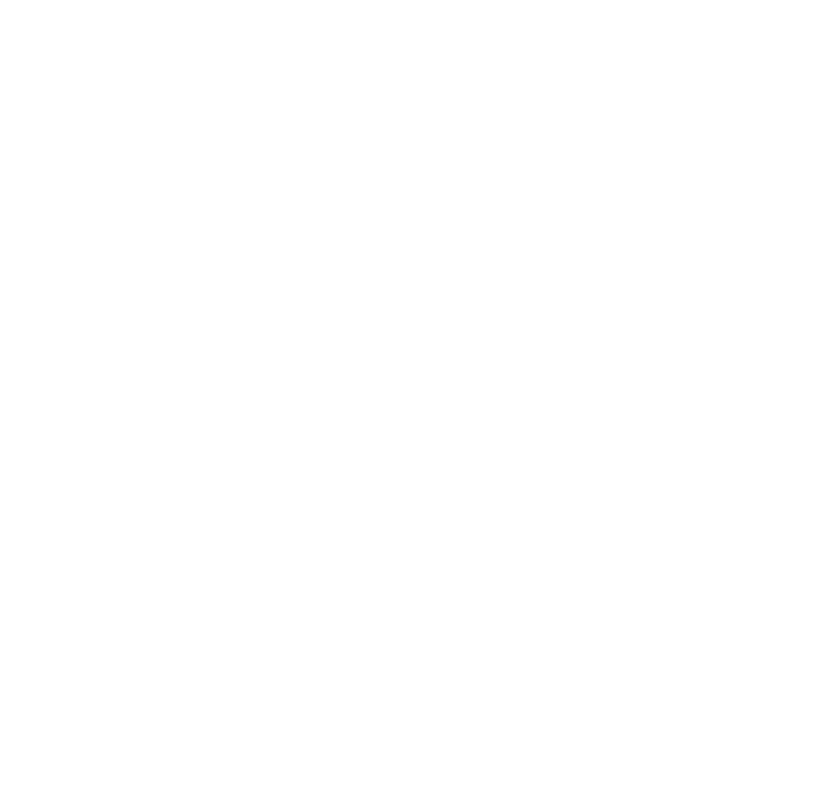
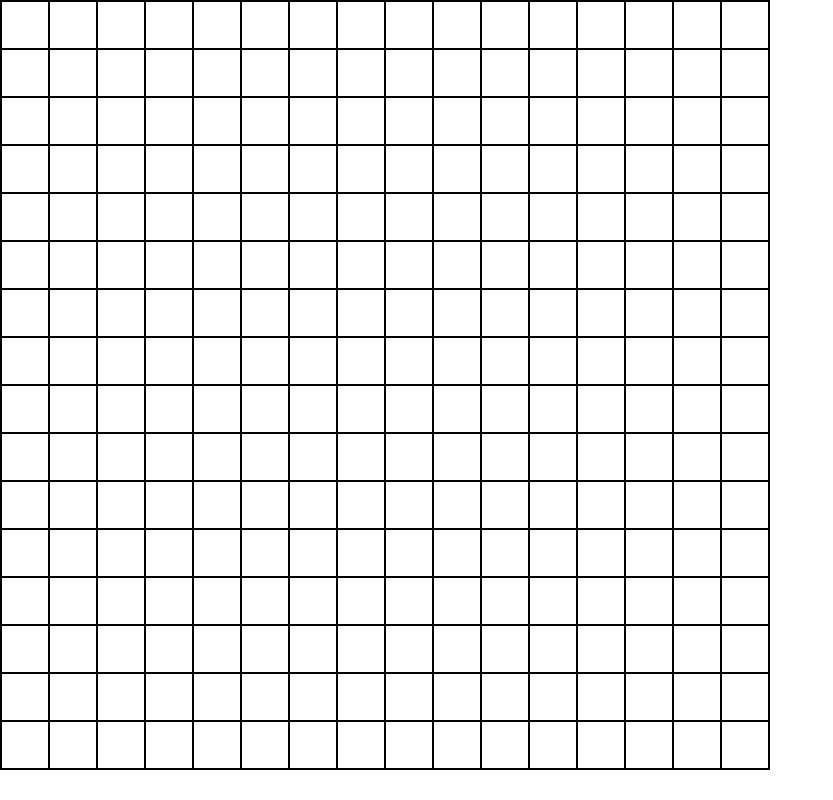
Before and after one commit to Guardian-Monkey/etch-a-sketch, a plain HTML site: page index.html in a window 1280 px wide. Shown: the whole page, without its empty margins (0-833 px from the left). Drawn offline with Linux system fonts and the light colour scheme.

Commit message:
Add logic to display the grid properly on webpage
Without the js and css, the grid wouldn't show up on the page. This is
needed because the project requires the grid to be viewable to the user.

```diff
--- a/index.js
+++ b/index.js
@@ -1,4 +1,3 @@
-console.log("this works!");
 // Create a 16 X 16 grid of squares using js
 // It's best to put these squares within a container div in the html
 // Use Flexbox to make the divs appear as a grid
@@ -7,10 +6,19 @@ console.log("this works!");
 const container = document.querySelector("#container");
 const dimensions = 16;
 for (let i = 0; i < dimensions; i++) {
+    // Create the row
     let row = document.createElement("div");
+    // Add attributes to the row
+    row.classList.add('row');
+
     for (let i = 0; i < dimensions; i++) {
-        let col = document.createElement("div");
-        row.appendChild(col);
+        // Create the cell
+        let cell = document.createElement("div");
+        // Add attributes to the cell
+        cell.classList.add('cell');
+        // Append the cell to the row
+        row.appendChild(cell);
     }
+    // Append the row to the container
     container.appendChild(row);
 }
--- a/styles.css
+++ b/styles.css
@@ -8,3 +8,16 @@
     margin: 0;
     padding: 0;
 }
+
+.row {
+    display: flex;
+}
+
+.cell {
+    width: 50px;
+    height: 50px;
+    border: 2px solid black;
+    /* This makes it so that the thickness of the borders are even across the grid */
+    margin-right: -2px;
+    margin-bottom: -2px;
+}
```
